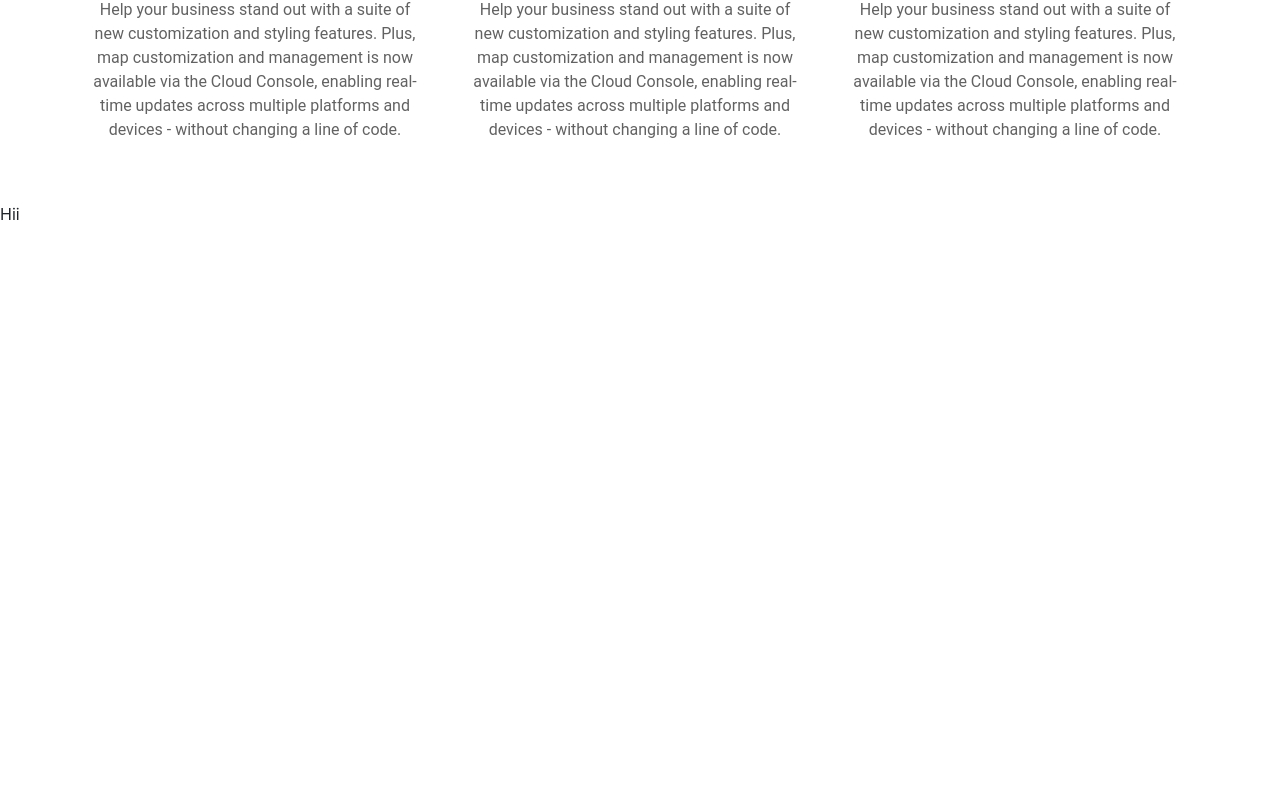
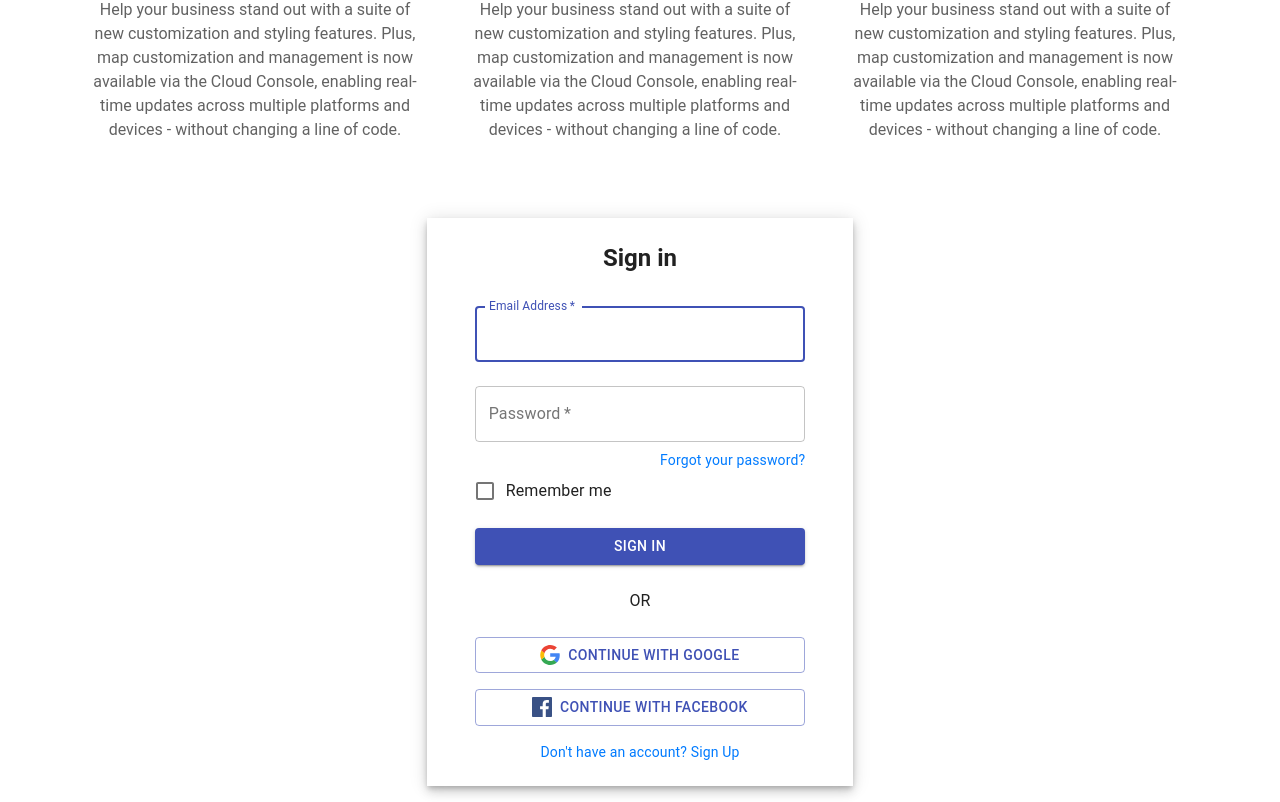
Before and after one commit to sayanmondal2098/traffic, a React (Create React App) app: page /login in a window 1280 px wide. Shown: the part 1586-2388 px from the top of the page. Before the commit the page ends 1812 px from the top, so only its background shows below. Built offline with nearby package versions, Linux system fonts and the light colour scheme.

Commit message:
added login page design

```diff
--- a/src/Login/Signin.js
+++ b/src/Login/Signin.js
@@ -1,13 +1,136 @@
 import React, { Component } from 'react'
 import "../css/Signin.css"
+import { Link } from 'react-router-dom'
+
+// Material UI Components
+import {
+    Button,
+    Checkbox,
+    FormControlLabel,
+    Grid,
+    Paper,
+    SvgIcon,
+    TextField,
+    Typography,
+} from '@material-ui/core'
 
 class Signin extends Component {
 
     render() {
         return (
-            <div>
-                Hii
-            </div>
+            <Grid container
+                alignItems="center"
+                component="main"
+                className="login__main my-3"
+                justify="center"
+            >
+                <Grid item
+                    xs={12}
+                    sm={7}
+                    md={4}
+                    component={Paper}
+                    elevation={6}
+                    square
+                >
+                    <div className="mx-5 my-4">
+                        <Typography
+                            className="text-center font-weight-bold"
+                            component="h1"
+                            paragraph={true}
+                            variant="h5"
+                        >
+                            Sign in
+                        </Typography>
+                        <form method="POST">
+                            <TextField
+                                autoComplete="email"
+                                autoFocus
+                                fullWidth
+                                id="email"
+                                label="Email Address"
+                                name="email"
+                                margin="normal"
+                                required
+                                type="email"
+                                variant="outlined"
+                            />
+                            <TextField
+                                autoComplete="current-password"
+                                fullWidth
+                                id="password"
+                                label="Password"
+                                name="password"
+                                margin="normal"
+                                required
+                                type="password"
+                                variant="outlined"
+                            />
+                            <Typography
+                                align="right"
+                                variant="body2"
+                            >
+                                <Link to="#">
+                                    Forgot your password?
+                                </Link>
+                            </Typography>
+                            <FormControlLabel
+                                control={<Checkbox value="remember" color="primary" />}
+                                label="Remember me"
+                            />
+                            <Button
+                                className="mt-2"
+                                color="primary"
+                                fullWidth
+                                type="submit"
+                                variant="contained"
+                            >
+                                Sign In
+                            </Button>
+                        </form>
+
+                        <Typography
+                            align="center"
+                            className="my-4"
+                        >
+                            OR
+                        </Typography>
+                        <Button
+                            color="primary"
+                            fullWidth
+                            variant="outlined"
+                        >
+                            <SvgIcon viewBox="0 0 256 262" fontSize="small">
+                                <path d="M255.878,133.451 C255.878,122.717 255.007,114.884 253.122,106.761 L130.55,106.761 L130.55,155.209 L202.497,155.209 C201.047,167.249 193.214,185.381 175.807,197.565 L175.563,199.187 L214.318,229.21 L217.003,229.478 C241.662,206.704 255.878,173.196 255.878,133.451" fill="#4285F4" />
+                                <path d="M130.55,261.1 C165.798,261.1 195.389,249.495 217.003,229.478 L175.807,197.565 C164.783,205.253 149.987,210.62 130.55,210.62 C96.027,210.62 66.726,187.847 56.281,156.37 L54.75,156.5 L14.452,187.687 L13.925,189.152 C35.393,231.798 79.49,261.1 130.55,261.1" fill="#34A853" />
+                                <path d="M56.281,156.37 C53.525,148.247 51.93,139.543 51.93,130.55 C51.93,121.556 53.525,112.853 56.136,104.73 L56.063,103 L15.26,71.312 L13.925,71.947 C5.077,89.644 0,109.517 0,130.55 C0,151.583 5.077,171.455 13.925,189.152 L56.281,156.37" fill="#FBBC05" />
+                                <path d="M130.55,50.479 C155.064,50.479 171.6,61.068 181.029,69.917 L217.873,33.943 C195.245,12.91 165.798,0 130.55,0 C79.49,0 35.393,29.301 13.925,71.947 L56.136,104.73 C66.726,73.253 96.027,50.479 130.55,50.479" fill="#EB4335" />
+                            </SvgIcon>
+                            <span>&nbsp; Continue with Google</span>
+                        </Button>
+                        <Button
+                            className="mt-3"
+                            color="primary"
+                            fullWidth
+                            variant="outlined"
+                        >
+                            <SvgIcon viewBox="0 0 256 256" fontSize="small">
+                                <path d="M241.871,256.001 C249.673,256.001 256,249.675 256,241.872 L256,14.129 C256,6.325 249.673,0 241.871,0 L14.129,0 C6.324,0 0,6.325 0,14.129 L0,241.872 C0,249.675 6.324,256.001 14.129,256.001 L241.871,256.001" fill="#395185" />
+                                <path d="M176.635,256.001 L176.635,156.864 L209.912,156.864 L214.894,118.229 L176.635,118.229 L176.635,93.561 C176.635,82.375 179.742,74.752 195.783,74.752 L216.242,74.743 L216.242,40.188 C212.702,39.717 200.558,38.665 186.43,38.665 C156.932,38.665 136.738,56.67 136.738,89.736 L136.738,118.229 L103.376,118.229 L103.376,156.864 L136.738,156.864 L136.738,256.001 L176.635,256.001" fill="#FFFFFF" />
+                            </SvgIcon>
+                            <span>&nbsp; Continue with Facebook</span>
+                        </Button>
+                        <Typography
+                            className="mt-3"
+                            align="center"
+                            variant="body2"
+                        >
+                            <Link to="/signup">
+                                Don't have an account? Sign Up
+                            </Link>
+                        </Typography>
+                    </div>
+                </Grid>
+            </Grid>
         )
     }
 }
```
